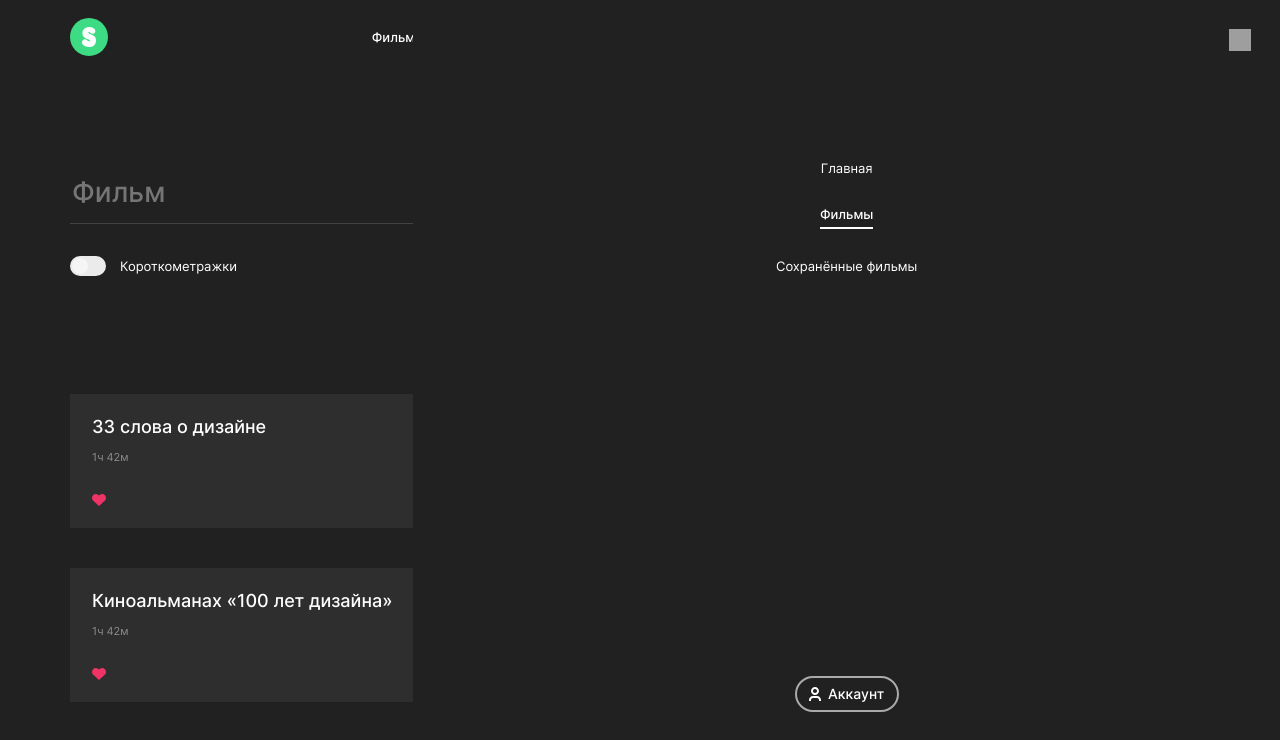
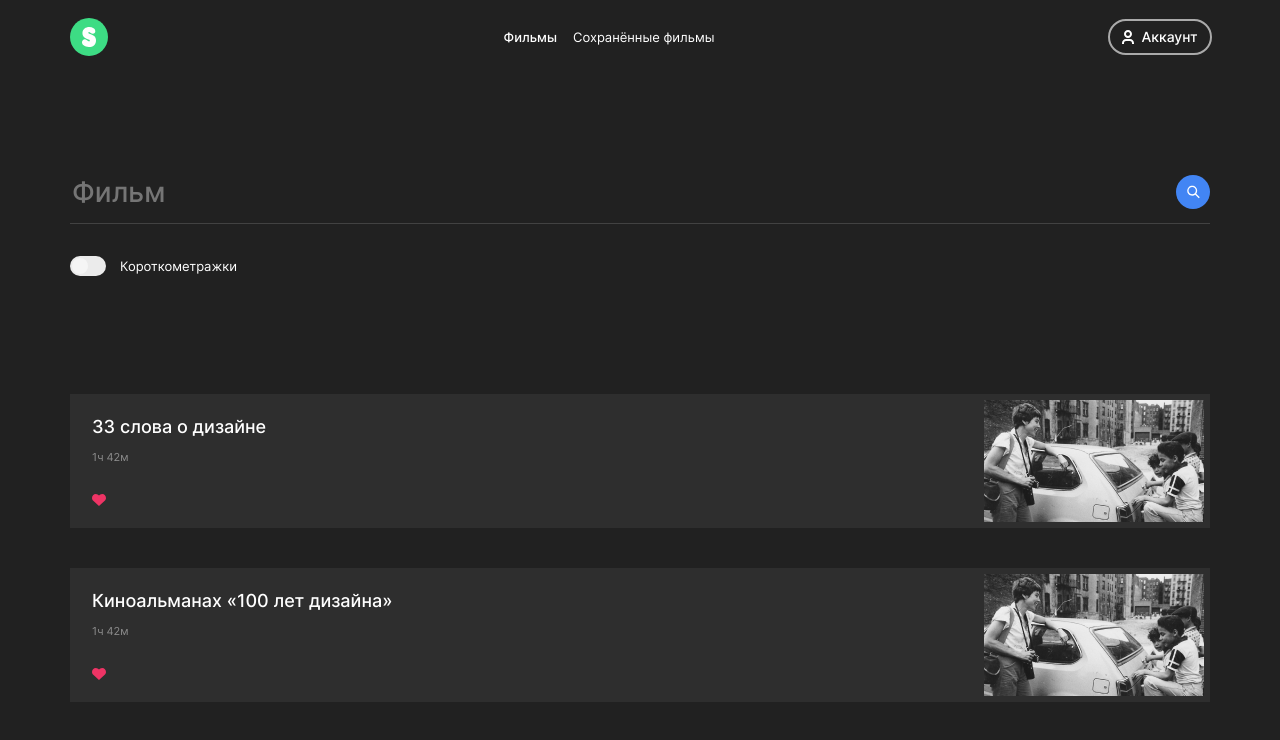
Before and after one commit to Vovkasquid/movies-explorer-frontend, a React (Create React App) app: page /movies in a window 1280 px wide. Shown: the top 740 px of the page. Built offline with nearby package versions, Linux system fonts and the light colour scheme; grey boxes are pictures that could not be loaded.

Commit message:
feat: доделать сайдбар для бургера

```diff
--- a/src/components/Header/Header.css
+++ b/src/components/Header/Header.css
@@ -18,7 +18,11 @@
   align-items: center;
 }
 
-.header__navigation_active {
+.header__navigation-sidebar {
+  display: none;
+}
+
+.header__navigation-sidebar_active {
   display: flex;
   position: fixed;
   z-index: 1;
@@ -28,7 +32,7 @@
   bottom: 0;
 }
 
-.header__navigation-close-btn {
+.header__navigation-sidebar-close-btn {
   position: absolute;
   top: 29px;
   right: 29px;
@@ -44,11 +48,11 @@
   padding: 0;
 }
 
-.header__navigation-close-btn:hover {
+.header__navigation-sidebar-close-btn:hover {
   opacity: .8;
 }
 
-.header__navigation-container {
+.header__navigation-sidebar-container {
   margin: 0;
   padding: 0;
   list-style: none;
@@ -65,11 +69,11 @@
   z-index: 1;
 }
 
-.header__navigation-container-item {
+.header__navigation-sidebar-container-item {
   align-self: center;
 }
 
-.header__navigation-container-item:first-child {
+.header__navigation-sidebar-container-item:first-child {
   margin-top: 159px;
   display: flex;
   flex-direction: column;
@@ -77,7 +81,7 @@
   align-items: center;
 }
 
-.header__navigation-container-item:last-child {
+.header__navigation-sidebar-container-item:last-child {
   margin-bottom: 90px;
 }
 
@@ -178,6 +182,15 @@
 .header__menu-button {
   display: none;
   transition: opacity .3 ease;
+  background-image: url('../../images/burger-button.svg');
+  background-repeat: no-repeat;
+  background-image: cover;
+  background-color: transparent;
+  border: none;
+  width: 40px;
+  height: 43px;
+  padding: 0;
+  transition: opacity .3 ease;
 }
 
 .header__menu-button:hover {
@@ -220,14 +233,14 @@
     padding: 5px 12px;
     width: 54px;
   }
-  .header__navigation-container {
+  .header__navigation-sidebar-container {
     width: 100%;
   }
-  .header__navigation-close-btn {
+  .header__navigation-sidebar-close-btn {
     top: 13.44px;
     right: 13.44px;
   }
-  .header__navigation-container-item:first-child {
+  .header__navigation-sidebar-container-item:first-child {
     margin-top: 144px;
     gap: 24px;
   }
@@ -241,7 +254,7 @@
     line-height: 22px;
     font-weight: 500;
   }
-  .header__navigation-container-item:last-child {
+  .header__navigation-sidebar-container-item:last-child {
     margin-bottom: 46px;
   }
 }
--- a/src/components/Header/Header.jsx
+++ b/src/components/Header/Header.jsx
@@ -4,9 +4,15 @@ import { NavLink, Link } from 'react-router-dom'
 import './Header.css'
 import headerLogo from '../../images/logo.svg'
 import profileIcon from '../../images/profile_icon.svg'
-import menuButton from '../../images/burger-button.svg'
 
 export default function Header({ isLogin }) {
+  const [isSidebarOpen, setIsSidebarOpen] = React.useState(false)
+  const handleOpenSidebar = () => {
+    setIsSidebarOpen(true)
+  }
+  const handleCloseSidebar = () => {
+    setIsSidebarOpen(false)
+  }
   return (
     <header className="header">
       <img src={headerLogo} alt="Логотип проекта" className="header__logo" />
@@ -30,7 +36,7 @@ export default function Header({ isLogin }) {
       )}
       {isLogin ? (
         <>
-          <img className="header__menu-button" src={menuButton} alt="кнопка меню-бургера" />
+          <button type="button" className="header__menu-button" onClick={handleOpenSidebar} />
           <Link className="header__profile-link" to="/">
             <img src={profileIcon} alt="иконка профиля" className="header__profile-link-icon" />
             <p className="header__profile-link-title">Аккаунт</p>
@@ -50,10 +56,14 @@ export default function Header({ isLogin }) {
           </li>
         </ul>
       )}
-      <nav className="header__navigation">
-        <button type="button" className="header__navigation-close-btn" />
-        <ul className="header__navigation-container">
-          <li className="header__navigation-container-item">
+      <nav
+        className={
+          isSidebarOpen ? 'header__navigation-sidebar header__navigation-sidebar_active' : 'header__navigation-sidebar'
+        }
+      >
+        <button type="button" className="header__navigation-sidebar-close-btn" onClick={handleCloseSidebar} />
+        <ul className="header__navigation-sidebar-container">
+          <li className="header__navigation-sidebar-container-item">
             <Link className="header__navigation-link header__navigation-link_type_sidebar" to="/">
               Главная
             </Link>
@@ -72,7 +82,7 @@ export default function Header({ isLogin }) {
               Сохранённые фильмы
             </NavLink>
           </li>
-          <li className="header__navigation-container-item">
+          <li className="header__navigation-sidebar-container-item">
             <Link className="header__profile-link header__profile-link_type_sidebar" to="/">
               <img src={profileIcon} alt="иконка профиля" className="header__profile-link-icon" />
               <p className="header__profile-link-title">Аккаунт</p>
```
